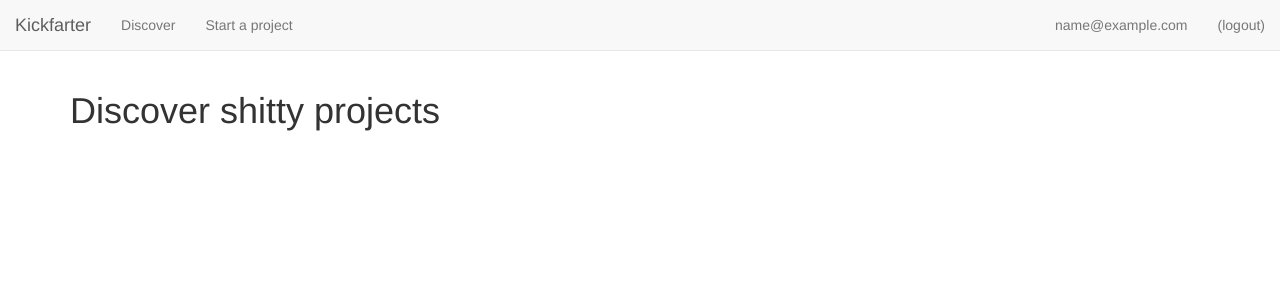
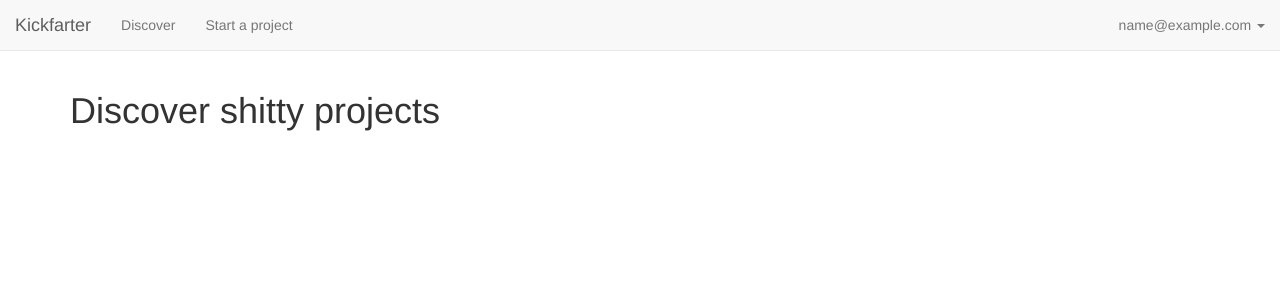
Before and after one commit to Retzudo/kickfarter, a Django app: page /discover in a window 1280 px wide. Shown: the top 300 px of the page. Run offline with Django 3.2, Linux system fonts and the light colour scheme; the visitor is signed in with stand-in values (Sample User, id 1); data that the repository does not hold is empty; some libraries are stand-ins or nearby versions.

Commit message:
User menu and correct form handling

```diff
--- a/kickfarter/app/templates/app/master.html
+++ b/kickfarter/app/templates/app/master.html
@@ -27,15 +27,21 @@
                         <li><a href="{% url 'discover' %}">Discover</a></li>
                         <li><a href="{% url 'start_project' %}">Start a project</a></li>
                     </ul>
-                    {% if not user.is_authenticated %}
+                    {% if user.is_authenticated %}
+                        <ul class="nav navbar-nav navbar-right">
+                            <li class="dropdown">
+                                <a href="#" data-toggle="dropdown" role="button" aria-haspopup="true" aria-expanded="false">{{user.email }} <span class="caret"></span></a>
+                                <ul class="dropdown-menu">
+                                    <li><a href="{% url 'profile' %}">Your profile</a></li>
+                                    <li role="separator" class="divider"></li>
+                                    <li><a href="{% url 'logout' %}">Log out</a></li>
+                                </ul>
+                            </li>
+                        </ul>
+                    {% else %}
                         <ul class="nav navbar-nav navbar-right">
                             <li><a href="{% url 'login' %}">Log in</a></li>
                             <li><a href="{% url 'signup' %}"><strong>Sign up</strong></a></li>
-                        </ul>
-                    {% else %}
-                        <ul class="nav navbar-nav navbar-right">
-                            <li><a href="{% url 'profile' %}">{{user.email }}</a></li>
-                            <li><a href="{% url 'logout' %}">(logout)</a></li>
                         </ul>
                     {% endif %}
             </div>
--- a/kickfarter/app/views.py
+++ b/kickfarter/app/views.py
@@ -93,7 +93,7 @@ def view_project(request, id):
 @login_required
 def start_project(request):
     if request.method == 'POST':
-        form = ProjectForm(request.POST)
+        form = ProjectForm(request.POST, request.FILES)
         if form.is_valid():
             form.instance.created_by = request.user
             form.save()
@@ -110,7 +110,7 @@ def edit_project(request, id):
 
     if request.user == project.created_by or request.user.is_superuser:
         if request.method == 'POST':
-            form = ProjectForm(request.POST, instance=project)
+            form = ProjectForm(request.POST, files=request.FILES, instance=project)
             if form.is_valid():
                 publish = request.POST.get('publish', None)
                 if project.status != 0 and publish == '1':
```
